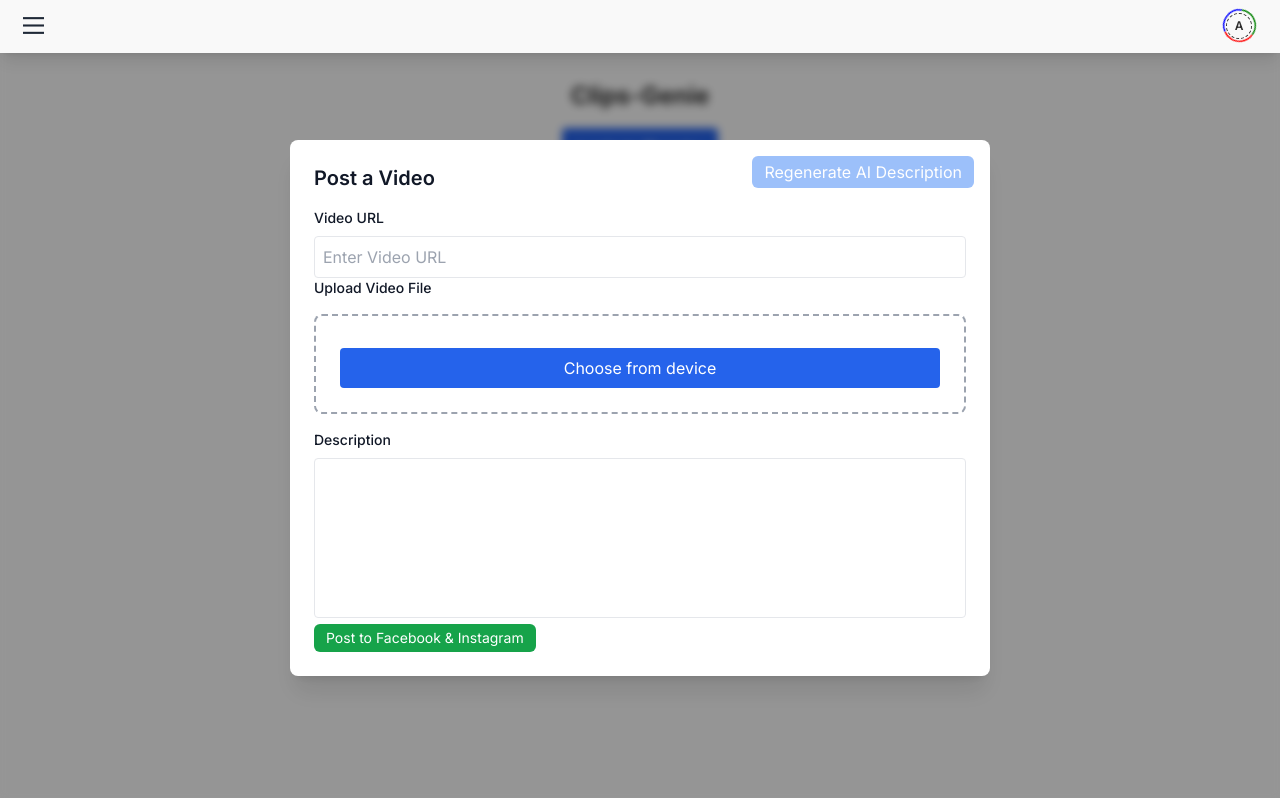
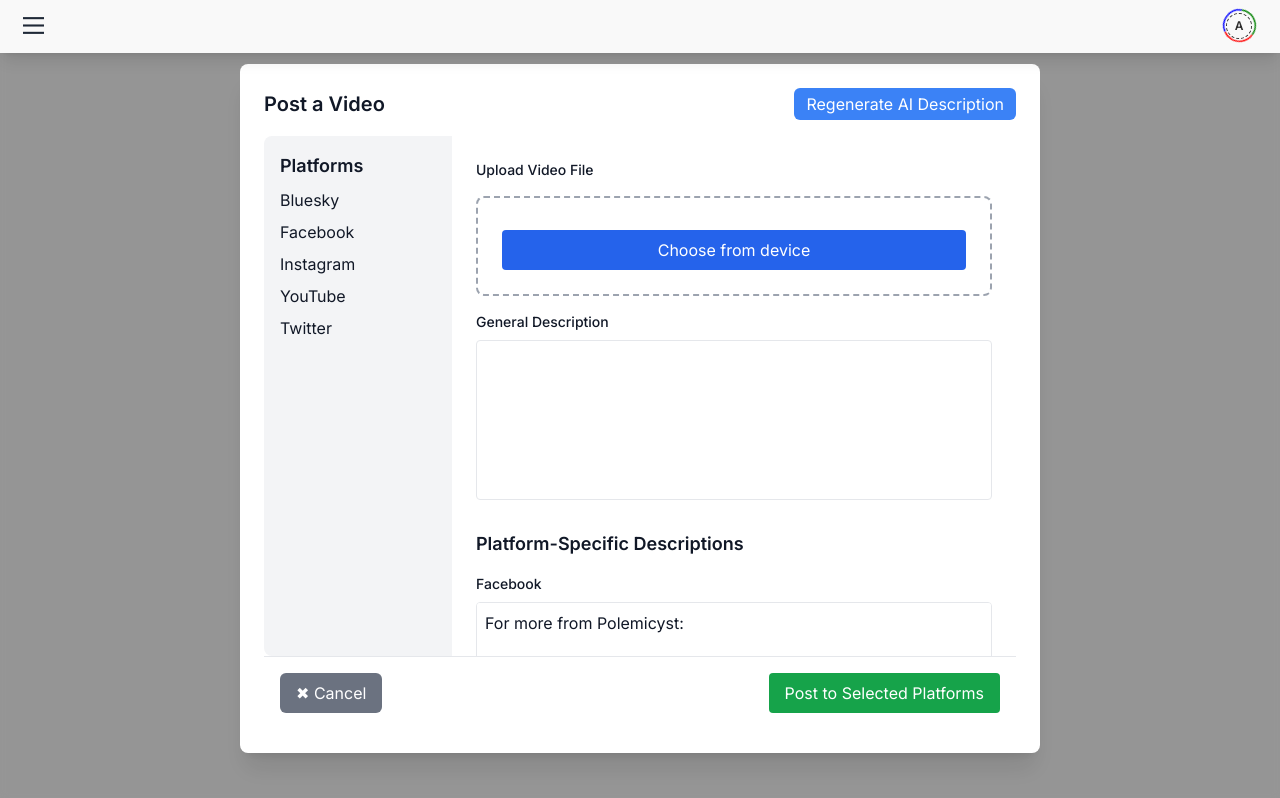
Before and after one commit to austinconnor1836/polemicyst.com, a Next.js app: page /clips-genie in a window 1280 px wide. Both pictures are taken after a click on the button "Post Video". Built offline with nearby package versions, Linux system fonts and the light colour scheme; no server answers; a web font is replaced by a local one.

Commit message:
platform-specific descriptions

```diff
--- a/src/app/clips-genie/page.tsx
+++ b/src/app/clips-genie/page.tsx
@@ -4,6 +4,12 @@ import React, { useState, useEffect } from "react";
 import { signIn, signOut, useSession } from "next-auth/react";
 import toast, { Toaster } from "react-hot-toast";
 import axios from "axios";
+import { CheckCircle } from "@mui/icons-material";
+import { FaFacebook, FaTwitter, FaInstagram, FaYoutube } from "react-icons/fa";
+import { SiBluesky } from "react-icons/si";
+
+
+
 
 const ClipsGenie = () => {
   const { data: session } = useSession(); // Instagram & Facebook session
@@ -12,6 +18,33 @@ const ClipsGenie = () => {
   const [youtubeUrl, setYoutubeUrl] = useState("");
   const [title, setTitle] = useState("");
   const [description, setDescription] = useState("");
+  const [facebookTemplate, setFacebookTemplate] = useState(
+    `For more from Polemicyst:\n
+Youtube: https://www.youtube.com/@Polemicyst
+Twitter: https://x.com/Polemicyst
+Instagram: https://www.instagram.com/polemicyst/
+Bluesky: https://bsky.app/profile/polemicyst.bsky.social
+Threads: https://www.threads.net/@polemicyst`
+  );
+
+  const [instagramTemplate, setInstagramTemplate] = useState(
+    `For more from Polemicyst:\n
+Youtube: https://www.youtube.com/@Polemicyst
+Twitter: https://x.com/Polemicyst
+Facebook: https://www.facebook.com/profile.php?id=61573192766929
+Bluesky: https://bsky.app/profile/polemicyst.bsky.social
+Threads: https://www.threads.net/@polemicyst`
+  );
+  const [youtubeTemplate, setYoutubeTemplate] = useState(
+    `For more from Polemicyst:\n
+Twitter: https://x.com/Polemicyst
+Instagram: https://www.instagram.com/polemicyst/
+Facebook: https://www.facebook.com/profile.php?id=61573192766929
+Bluesky: https://bsky.app/profile/polemicyst.bsky.social
+Threads: https://www.threads.net/@polemicyst`
+  );
+  const [blueskyTemplate, setBlueskyTemplate] = useState("");
+  const [twitterTemplate, setTwitterTemplate] = useState("");
   const [loading, setLoading] = useState(false);
   const [isAuthenticated, setIsAuthenticated] = useState(false);
   const [blueskyHandle, setBlueskyHandle] = useState("");
@@ -22,6 +55,23 @@ const ClipsGenie = () => {
   const [selectedFile, setSelectedFile] = useState<File | null>(null);
   const [videoPreview, setVideoPreview] = useState<string | null>(null);
   const [isGeneratingDescription, setIsGeneratingDescription] = useState(false);
+  const [selectedPlatforms, setSelectedPlatforms] = useState<string[]>([]);
+
+  const platforms = [
+    { name: "Bluesky", icon: <SiBluesky className="text-blue-500 text-xl" /> },
+    { name: "Facebook", icon: <FaFacebook className="text-blue-600 text-xl" /> },
+    { name: "Instagram", icon: <FaInstagram className="text-pink-500 text-xl" /> },
+    { name: "YouTube", icon: <FaYoutube className="text-red-600 text-xl" /> },
+    { name: "Twitter", icon: <FaTwitter className="text-blue-400 text-xl" /> },
+  ];
+
+  const togglePlatform = (platform: string) => {
+    setSelectedPlatforms((prev) =>
+      prev.includes(platform)
+        ? prev.filter((p) => p !== platform)
+        : [...prev, platform]
+    );
+  };
 
   useEffect(() => {
     const sessionData = localStorage.getItem("blueskySession");
@@ -64,7 +114,7 @@ const ClipsGenie = () => {
     });
 
     // Ensure response contains valid data
-      console.log('response.data', response.data);
+    console.log("response.data", response.data);
     const { description, hashtags } = response.data;
 
     if (description && hashtags) {
@@ -92,25 +142,33 @@ const ClipsGenie = () => {
 
       // Final formatted description
       const finalDescription = `${description}\n\n${hashtagsString}${patreonLink}`;
+      setDescription(finalDescription);
 
-        setDescription(finalDescription);
+      // ✅ Generate a 300-character version for Bluesky and Twitter
+      const maxLength = 300;
+      const trimmedDescription = `${description} ${hashtagsString}`.substring(0, maxLength).trim();
+
+      setBlueskyTemplate(trimmedDescription);
+      setTwitterTemplate(trimmedDescription);
     } else {
       setDescription("Failed to generate description.");
+      setBlueskyTemplate("Failed to generate description.");
+      setTwitterTemplate("Failed to generate description.");
     }
   } catch (error) {
     console.error("Error generating description:", error);
     toast.error("Failed to generate description.");
     setDescription("Failed to generate description.");
+    setBlueskyTemplate("Failed to generate description.");
+    setTwitterTemplate("Failed to generate description.");
   } finally {
     setIsGeneratingDescription(false);
   }
 };
 
 
-
-
   const handleMetaPost = async () => {
-    if (!session?.accessToken) {
+    if (!session?.facebookAccessToken) {
       toast.error("You must log in to Facebook first.");
       return;
     }
@@ -190,34 +248,49 @@ const ClipsGenie = () => {
       </button>
 
       {isPostModalOpen && (
-        <div className="fixed inset-0 flex items-center justify-center bg-black bg-opacity-40 backdrop-blur-sm z-40">
-          <div className="bg-white dark:bg-[#292c35] text-gray-900 dark:text-[#E0E0E0] p-6 rounded-lg shadow-xl sm:w-[500px] lg:w-[600px] xl:w-[700px] max-w-[90vw] mx-4 min-w-[24rem] overflow-hidden relative z-50">
-            <h2 className="text-xl font-semibold mb-4">Post a Video</h2>
+        <div className="fixed inset-0 flex items-center justify-center bg-black bg-opacity-40 backdrop-blur-sm z-40 p-6">
+          <div className="bg-white dark:bg-[#292c35] text-gray-900 dark:text-[#E0E0E0] p-6 rounded-lg shadow-xl sm:w-[500px] lg:w-[700px] xl:w-[800px] max-w-[90vw] mx-4 min-w-[24rem] overflow-hidden relative z-50 flex flex-col max-h-screen">
 
+            {/* Header with Title and Regenerate AI Button */}
+            <div className="flex justify-between items-center">
+              <h2 className="text-xl font-semibold">Post a Video</h2>
+
+              {/* Regenerate AI Description Button - Fixed Position */}
               <button
-              className={`absolute top-4 right-4 bg-blue-500 text-white px-3 py-1 rounded-md transition ${!selectedFile || isGeneratingDescription ? "opacity-50 cursor-not-allowed" : "hover:bg-blue-600"
-                }`}
+                className="bg-blue-500 text-white px-3 py-1 rounded-md transition hover:bg-blue-600"
                 onClick={() => selectedFile && generateDescription(selectedFile)}
                 disabled={!selectedFile || isGeneratingDescription}
               >
                 {isGeneratingDescription ? "Generating..." : "Regenerate AI Description"}
               </button>
+            </div>
 
-            <label className="block mb-2 text-sm font-medium">Video URL</label>
-            <input
-              type="text"
-              value={videoUrl}
-              onChange={(e) => setVideoUrl(e.target.value)}
-              className="w-full p-2 border rounded"
-              placeholder="Enter Video URL"
-            />
+            {/* Scrollable Content */}
+            <div className="flex w-full h-full max-h-[65vh] overflow-y-auto mt-4">
 
+              {/* Left Column: Platforms List */}
+              <div className="w-1/4 bg-gray-100 dark:bg-[#1e1e1e] p-4 rounded-l-lg">
+                <h3 className="text-lg font-semibold mb-2 md:block">Platforms</h3>
+                <ul className="space-y-2">
+                  {platforms.map(({ name, icon }) => (
+                    <li
+                      key={name}
+                      className="flex items-center justify-between cursor-pointer hover:bg-gray-200 dark:hover:bg-[#292c35] rounded-md transition"
+                      onClick={() => togglePlatform(name)}
+                    >
+                      <span className="hidden md:block">{name}</span>
+                      <span className="md:hidden">{icon}</span>
+                      {selectedPlatforms.includes(name) && <CheckCircle className="text-green-500 ml-2" />}
+                    </li>
+                  ))}
+                </ul>
+              </div>
+
+              {/* Right Column: Form */}
+              <div className="w-3/4 p-6">
+                {/* File Upload */}
                 <label className="block mb-2 text-sm font-medium">Upload Video File</label>
-            <div
-              className="border-2 border-dashed border-gray-400 p-6 text-center rounded-lg mt-4 cursor-pointer"
-              onDragOver={(e) => e.preventDefault()}
-              onDrop={handleFileDrop}
-            >
+                <div className="border-2 border-dashed border-gray-400 p-6 text-center rounded-lg mt-4 cursor-pointer" onDragOver={(e) => e.preventDefault()} onDrop={handleFileDrop}>
                   <input type="file" accept="video/*" onChange={handleFileSelect} className="hidden" id="fileUpload" />
                   <label htmlFor="fileUpload" className="block mt-2 bg-blue-600 text-white px-4 py-2 rounded cursor-pointer hover:bg-blue-700">
                     Choose from device
@@ -227,15 +300,51 @@ const ClipsGenie = () => {
 
                 {videoPreview && <video className="mt-4 w-full max-h-40" controls><source src={videoPreview} type="video/mp4" /></video>}
 
-            <label className="block mt-4 mb-2 text-sm font-medium">Description</label>
-            <textarea value={description} onChange={(e) => setDescription(e.target.value)} className="w-[90%] lg:w-full p-2 border rounded h-32 sm:h-40 resize-none"></textarea>
+                {/* Shared Description */}
+                <label className="block mt-4 mb-2 text-sm font-medium">General Description</label>
+                <textarea value={description} onChange={(e) => setDescription(e.target.value)} className="w-full p-2 border rounded h-32 sm:h-40 resize-none"></textarea>
 
-            <button className="bg-green-600 text-white text-sm px-3 py-1 rounded-md hover:bg-green-700 transition" onClick={handleMetaPost} disabled={isMetaPosting}>
-              {isMetaPosting ? "Posting..." : "Post to Facebook & Instagram"}
+                {/* Platform-Specific Descriptions */}
+                <h3 className="text-lg font-semibold mt-6">Platform-Specific Descriptions</h3>
+
+                <label className="block mt-4 mb-2 text-sm font-medium">Facebook</label>
+                <textarea value={facebookTemplate} onChange={(e) => setFacebookTemplate(e.target.value)} className="w-full p-2 border rounded h-24 resize-none"></textarea>
+
+                <label className="block mt-4 mb-2 text-sm font-medium">Instagram</label>
+                <textarea value={instagramTemplate} onChange={(e) => setInstagramTemplate(e.target.value)} className="w-full p-2 border rounded h-24 resize-none"></textarea>
+
+                <label className="block mt-4 mb-2 text-sm font-medium">YouTube</label>
+                <textarea value={youtubeTemplate} onChange={(e) => setYoutubeTemplate(e.target.value)} className="w-full p-2 border rounded h-24 resize-none"></textarea>
+
+                <label className="block mt-4 mb-2 text-sm font-medium">Bluesky</label>
+                <textarea value={blueskyTemplate} onChange={(e) => setBlueskyTemplate(e.target.value)} className="w-full p-2 border rounded h-24 resize-none"></textarea>
+
+                <label className="block mt-4 mb-2 text-sm font-medium">Twitter</label>
+                <textarea value={twitterTemplate} onChange={(e) => setTwitterTemplate(e.target.value)} className="w-full p-2 border rounded h-24 resize-none"></textarea>
+              </div>
+            </div>
+
+            {/* Buttons Outside the Scrollable Content */}
+            <div className="flex justify-between items-center p-4 border-t">
+              {/* Cancel Button (Bottom Left) */}
+              <button
+                className="bg-gray-500 text-white px-4 py-2 rounded-md hover:bg-gray-600 transition"
+                onClick={() => setIsPostModalOpen(false)}
+              >
+                ✖ Cancel
+              </button>
+
+              {/* Post Button */}
+              <button className="bg-green-600 text-white px-4 py-2 rounded hover:bg-green-700 transition" onClick={handleMetaPost} disabled={isMetaPosting}>
+                {isMetaPosting ? "Posting..." : "Post to Selected Platforms"}
               </button>
             </div>
           </div>
+        </div>
       )}
+
+
+
     </div>
   );
 };
--- a/src/types/next-auth.d.ts
+++ b/src/types/next-auth.d.ts
@@ -1,8 +1,9 @@
 import NextAuth from "next-auth";
 
 declare module "next-auth" {
-  interface Session {
-    accessToken?: string;
+  interface Session extends DefaultSession {
+    facebookAccessToken?: string;
+    googleAccessToken?: string;
   }
 
   interface JWT {
```
Also changed, not shown: auth.ts (+29 -5 lines). Lines whose indentation alone changed are shown as unchanged.
